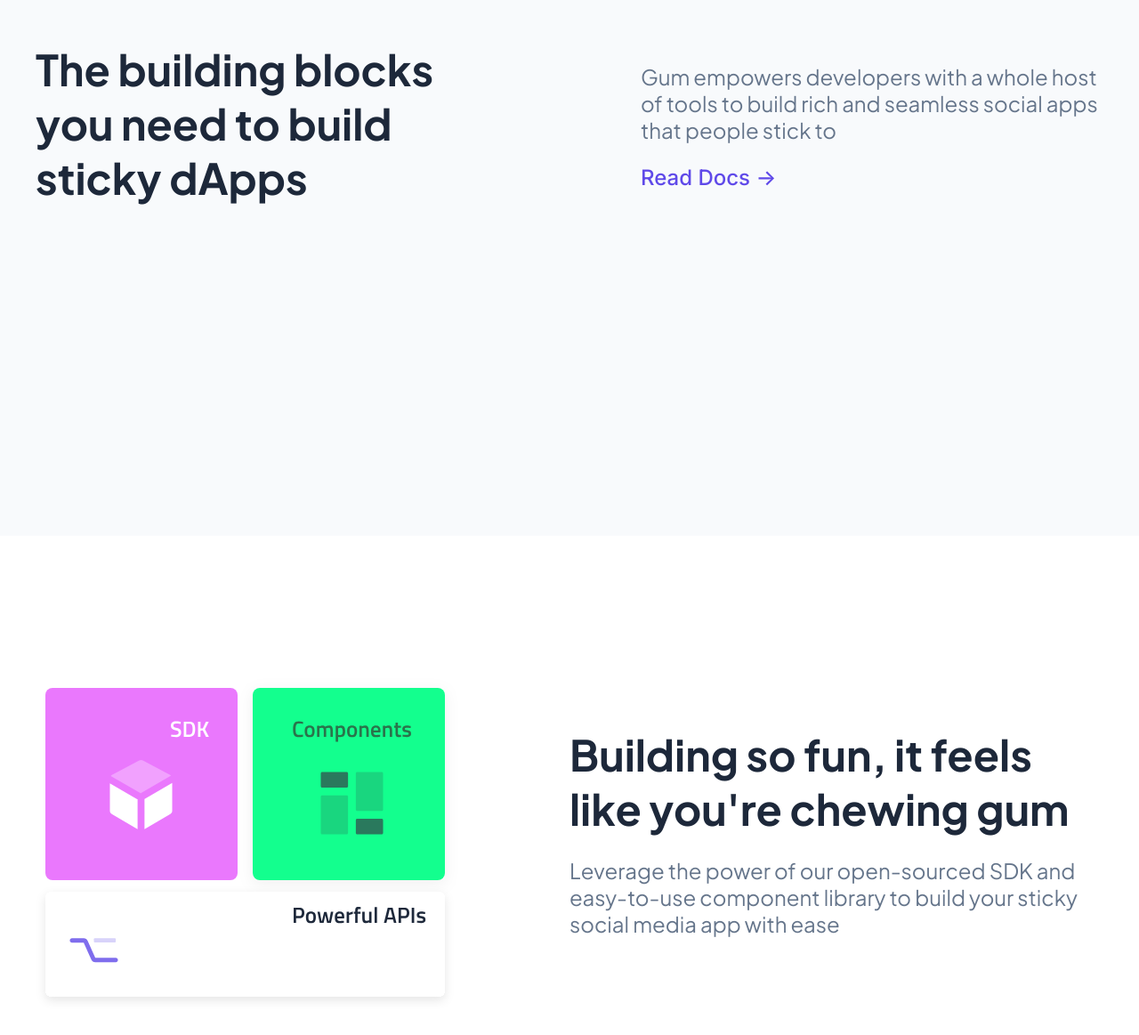
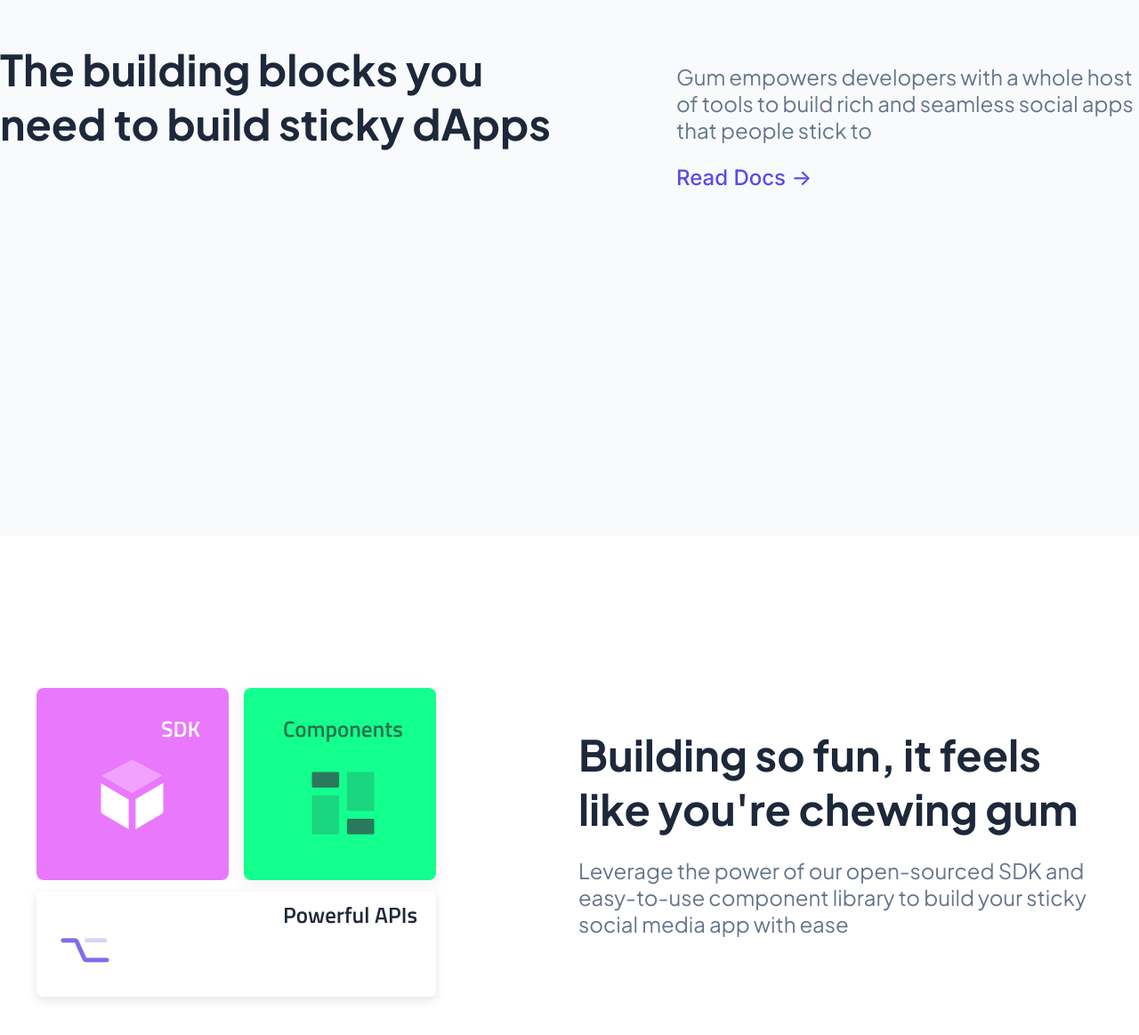
Before and after one commit to gumhq/gum-lp, a Next.js app: page / in a window 1280 px wide. Shown: the part 958-2121 px from the top of the page at 89% size. Built offline with nearby package versions, Linux system fonts and the light colour scheme.

Commit message:
update: sizes

```diff
--- a/src/styles/Home.module.scss
+++ b/src/styles/Home.module.scss
@@ -10,7 +10,7 @@
 }
 
 .whySection {
-  max-width: 1200px;
+  max-width: 1400px;
   width: 100%;
   min-height: 69em;
   display: flex;
@@ -34,13 +34,13 @@
 
 .blocksText {
   display: flex;
-  max-width: 1200px;
+  max-width: 1400px;
   width: 100%;
   justify-content: space-between;
 }
 
 .blocksHeading {
-  max-width: 49em;
+  max-width: 64em;
 }
 
 .blocksSubHeading {
--- a/src/styles/globals.scss
+++ b/src/styles/globals.scss
@@ -25,6 +25,12 @@ body {
 
 .main-page {
   font-size: 62.5%;
+  @media only screen and (max-width: 1200px) {
+    font-size: 58%;
+  }
+  @media only screen and (max-width: 900px) {
+    font-size: 54%;
+  }
   @media only screen and (max-width: 768px) {
     font-size: 50%;
   }
```
